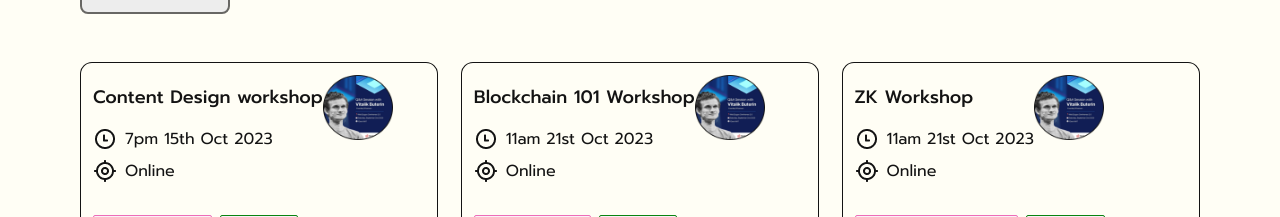
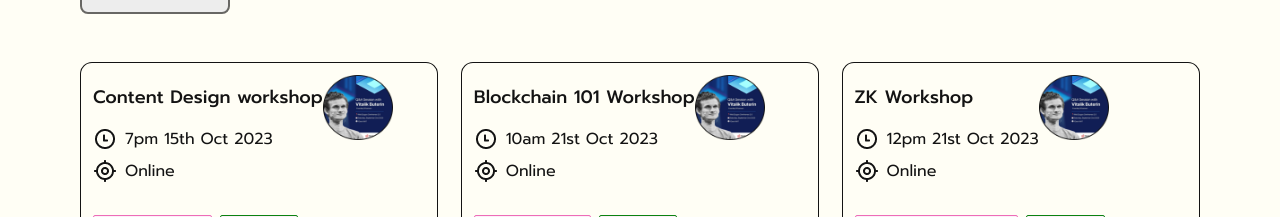
Before and after one commit to ETHNIGERIA/eth-nigeria-website, a Next.js app: page /blog in a window 1280 px wide. Shown: the part 1200-1417 px from the top of the page. Built offline with nearby package versions, Linux system fonts and the light colour scheme.

Commit message:
updated time for 21 october event

```diff
--- a/src/pages/blog.jsx
+++ b/src/pages/blog.jsx
@@ -69,8 +69,8 @@ export default function Blog() {
           <div className="lg:flex mt-6 justify-between">
 
           <EventsCard  title="Content Design workshop" date="7pm 15th Oct 2023" venue="Online" regLink=" https://bit.ly/ETHLagosWorkshop" organiser=" Ethereum Lagos" />
-            <EventsCard  title="Blockchain 101 Workshop" date="11am 21st Oct 2023" venue="Online" regLink="https://bit.ly/ETHBeninWorkshop" organiser=" Ethereum Benin" />
-            <EventsCard  title="ZK Workshop " date="11am 21st Oct 2023" venue="Online" regLink=" https://bit.ly/ETHPortharcourt" organiser="Ethereum Portharcourt" />
+            <EventsCard  title="Blockchain 101 Workshop" date="10am 21st Oct 2023" venue="Online" regLink="https://bit.ly/ETHBeninWorkshop" organiser=" Ethereum Benin" />
+            <EventsCard  title="ZK Workshop " date="12pm 21st Oct 2023" venue="Online" regLink=" https://bit.ly/ETHPortharcourt" organiser="Ethereum Portharcourt" />
           </div>
           <Link className=" bold self-center pr-14 text-primary text-2xl  bg- p-4 border-solid border-2 border-b-8 rounded-lg border-primary " href={"/events"}>
           <p >View All Events</p>
--- a/src/pages/events.jsx
+++ b/src/pages/events.jsx
@@ -17,8 +17,8 @@ const Events = () => {
           </div>
           <div className="lg:flex flex-wrap mt-6 justify-between">
           <EventsCard  title="Content Design workshop" date="7pm 15th Oct 2023" venue="Online" regLink=" https://bit.ly/ETHLagosWorkshop" organiser=" Ethereum Lagos" />
-            <EventsCard  title="Blockchain 101 Workshop" date="11am 21st Oct 2023" venue="Online" regLink="https://bit.ly/ETHBeninWorkshop" organiser=" Ethereum Benin" />
-            <EventsCard  title="ZK Workshop " date="11am 21st Oct 2023" venue="Online" regLink=" https://bit.ly/ETHPortharcourt" organiser="Ethereum Portharcourt" />
+            <EventsCard  title="Blockchain 101 Workshop" date="10am 21st Oct 2023" venue="Online" regLink="https://bit.ly/ETHBeninWorkshop" organiser=" Ethereum Benin" />
+            <EventsCard  title="ZK Workshop " date="12pm 21st Oct 2023" venue="Online" regLink=" https://bit.ly/ETHPortharcourt" organiser="Ethereum Portharcourt" />
 
           </div>
         </section>
@@ -30,8 +30,8 @@ const Events = () => {
           </div>
           <div className="lg:flex mt-6 justify-between">
           <EventsCard  title="Content Design workshop" date="7pm 15th Oct 2023" venue="Online" regLink=" https://bit.ly/ETHLagosWorkshop" organiser=" Ethereum Lagos" />
-            <EventsCard  title="Blockchain 101 Workshop" date="11am 21st Oct 2023" venue="Online" regLink="https://bit.ly/ETHBeninWorkshop" organiser=" Ethereum Benin" />
-            <EventsCard  title="ZK Workshop " date="11am 21st Oct 2023" venue="Online" regLink=" https://bit.ly/ETHPortharcourt" organiser="Ethereum Portharcourt" />
+            <EventsCard  title="Blockchain 101 Workshop" date="10am 21st Oct 2023" venue="Online" regLink="https://bit.ly/ETHBeninWorkshop" organiser=" Ethereum Benin" />
+            <EventsCard  title="ZK Workshop " date="12pm 21st Oct 2023" venue="Online" regLink=" https://bit.ly/ETHPortharcourt" organiser="Ethereum Portharcourt" />
           </div>
         </section>
 
--- a/src/pages/index.jsx
+++ b/src/pages/index.jsx
@@ -48,8 +48,8 @@ export default function Home() {
           </div>
           <div className="lg:flex mt-6 justify-between">
             <EventsCard  title="Content Design workshop" date="7pm 15th Oct 2023" venue="Online" regLink=" https://bit.ly/ETHLagosWorkshop" organiser=" Ethereum Lagos" />
-            <EventsCard  title="Blockchain 101 Workshop" date="11am 21st Oct 2023" venue="Online" regLink="https://bit.ly/ETHBeninWorkshop" organiser=" Ethereum Benin" />
-            <EventsCard  title="ZK Workshop " date="11am 21st Oct 2023" venue="Online" regLink=" https://bit.ly/ETHPortharcourt" organiser="Ethereum Portharcourt" />
+            <EventsCard  title="Blockchain 101 Workshop" date="10am 21st Oct 2023" venue="Online" regLink="https://bit.ly/ETHBeninWorkshop" organiser=" Ethereum Benin" />
+            <EventsCard  title="ZK Workshop " date="12pm 21st Oct 2023" venue="Online" regLink=" https://bit.ly/ETHPortharcourt" organiser="Ethereum Portharcourt" />
           </div>
         </section>
 
```
